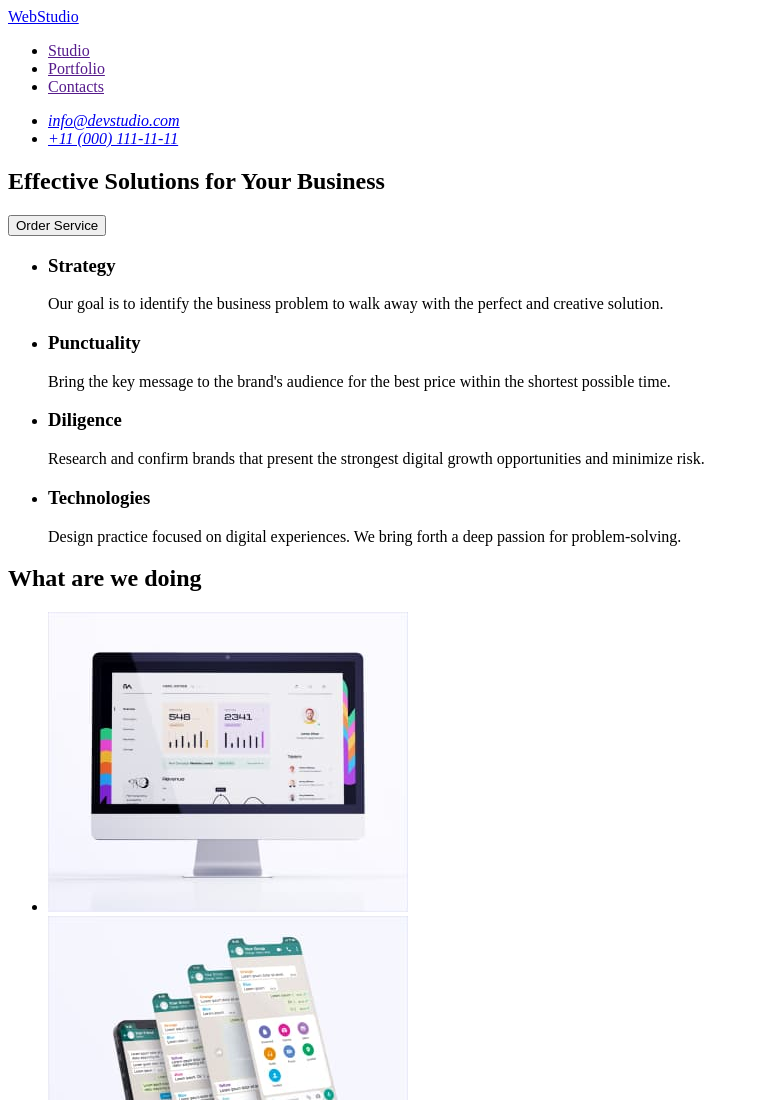
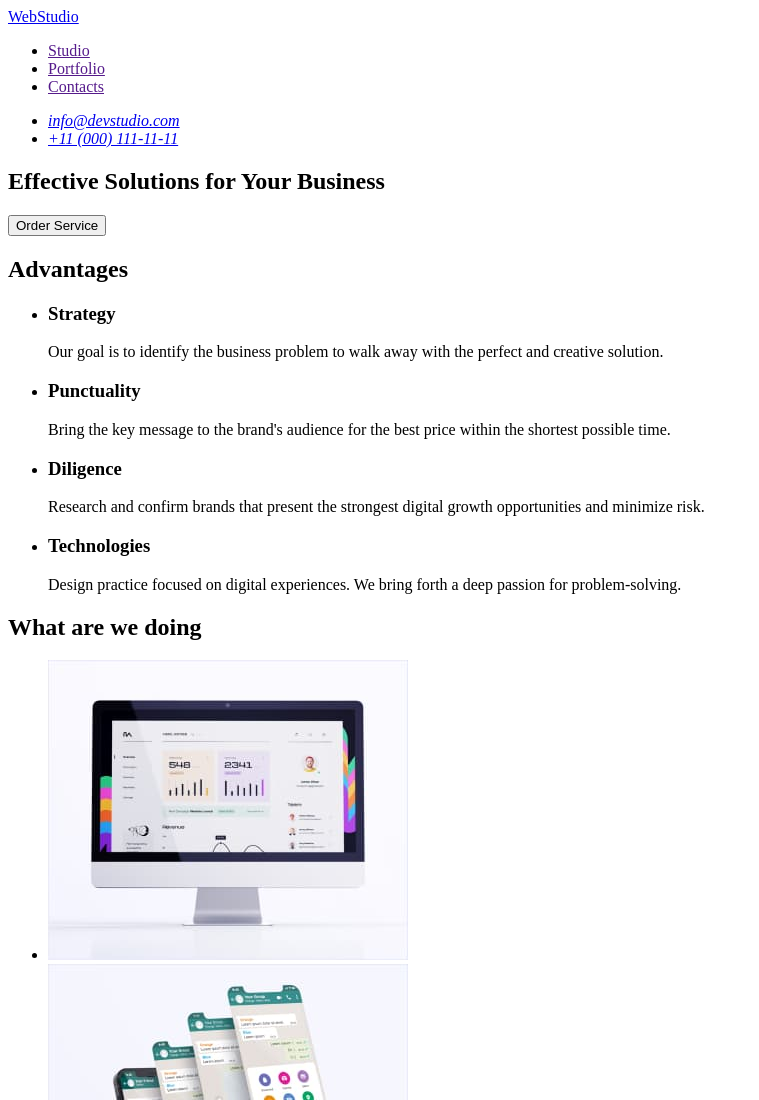
Before and after one commit to alimpiieva/goit-markup-hw-01, a plain HTML site: page index.html in a window 1280 px wide. Shown: the top 1100 px of the page, without its empty margins (0-759 px from the left). Drawn offline with Linux system fonts and the light colour scheme.

Commit message:
hw2-last

```diff
--- a/index.html
+++ b/index.html
@@ -30,7 +30,7 @@
                 <button type="button">Order Service</button>
         </section>
         <section>
-            <h2 hidden>Advantages</h2>
+            <h2>Advantages</h2>
             <ul>
                 <li>
                     <h3>Strategy</h3>
```
